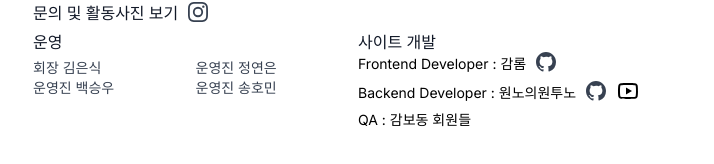
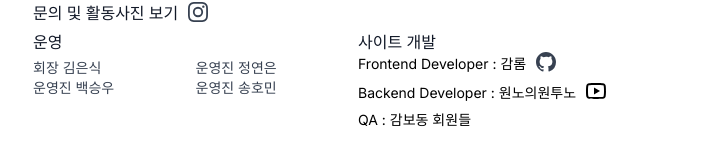
Before and after one commit to gamrom/gbd, a Next.js app: page / in a window 1280 px wide. Shown: the part 590-754 px from the top of the page, without its empty margins (282-996 px from the left). Built offline with nearby package versions, Linux system fonts and the light colour scheme; no server answers.

Commit message:
footer수정

```diff
--- a/app/footer.tsx
+++ b/app/footer.tsx
@@ -73,15 +73,6 @@ export const Footer = () => {
 
               <li className="flex items-center space-x-2">
                 <div>Backend Developer : 원노의원투노</div>
-                <a target="_blank" href="https://github.com/jomno" className="text-gray-700 transition hover:opacity-75">
-                  <svg className="h-6 w-6" fill="currentColor" viewBox="0 0 24 24" aria-hidden="true">
-                    <path
-                      fillRule="evenodd"
-                      d="M12 2C6.477 2 2 6.484 2 12.017c0 4.425 2.865 8.18 6.839 9.504.5.092.682-.217.682-.483 0-.237-.008-.868-.013-1.703-2.782.605-3.369-1.343-3.369-1.343-.454-1.158-1.11-1.466-1.11-1.466-.908-.62.069-.608.069-.608 1.003.07 1.531 1.032 1.531 1.032.892 1.53 2.341 1.088 2.91.832.092-.647.35-1.088.636-1.338-2.22-.253-4.555-1.113-4.555-4.951 0-1.093.39-1.988 1.029-2.688-.103-.253-.446-1.272.098-2.65 0 0 .84-.27 2.75 1.026A9.564 9.564 0 0112 6.844c.85.004 1.705.115 2.504.337 1.909-1.296 2.747-1.027 2.747-1.027.546 1.379.202 2.398.1 2.651.64.7 1.028 1.595 1.028 2.688 0 3.848-2.339 4.695-4.566 4.943.359.309.678.92.678 1.855 0 1.338-.012 2.419-.012 2.747 0 .268.18.58.688.482A10.019 10.019 0 0022 12.017C22 6.484 17.522 2 12 2z"
-                      clipRule="evenodd"
-                    />
-                  </svg>
-                </a>
                 <a target="_blank" href="https://www.youtube.com/@won2know" className="text-gray-700 transition hover:opacity-75">
                   <svg className="h-6 w-6" xmlns="http://www.w3.org/2000/svg" x="0px" y="0px" width="100" height="100" viewBox="0 0 24 24">
                     <path d="M 12 4 C 12 4 5.7455469 3.9999687 4.1855469 4.4179688 C 3.3245469 4.6479688 2.6479687 5.3255469 2.4179688 6.1855469 C 1.9999687 7.7455469 2 12 2 12 C 2 12 1.9999687 16.254453 2.4179688 17.814453 C 2.6479687 18.675453 3.3255469 19.352031 4.1855469 19.582031 C 5.7455469 20.000031 12 20 12 20 C 12 20 18.254453 20.000031 19.814453 19.582031 C 20.674453 19.352031 21.352031 18.674453 21.582031 17.814453 C 22.000031 16.254453 22 12 22 12 C 22 12 22.000031 7.7455469 21.582031 6.1855469 C 21.352031 5.3255469 20.674453 4.6479688 19.814453 4.4179688 C 18.254453 3.9999687 12 4 12 4 z M 12 6 C 14.882 6 18.490875 6.1336094 19.296875 6.3496094 C 19.465875 6.3946094 19.604391 6.533125 19.650391 6.703125 C 19.891391 7.601125 20 10.342 20 12 C 20 13.658 19.891391 16.397875 19.650391 17.296875 C 19.605391 17.465875 19.466875 17.604391 19.296875 17.650391 C 18.491875 17.866391 14.882 18 12 18 C 9.119 18 5.510125 17.866391 4.703125 17.650391 C 4.534125 17.605391 4.3956094 17.466875 4.3496094 17.296875 C 4.1086094 16.398875 4 13.658 4 12 C 4 10.342 4.1086094 7.6011719 4.3496094 6.7011719 C 4.3946094 6.5331719 4.533125 6.3946094 4.703125 6.3496094 C 5.508125 6.1336094 9.118 6 12 6 z M 10 8.5351562 L 10 15.464844 L 16 12 L 10 8.5351562 z"></path>
```
